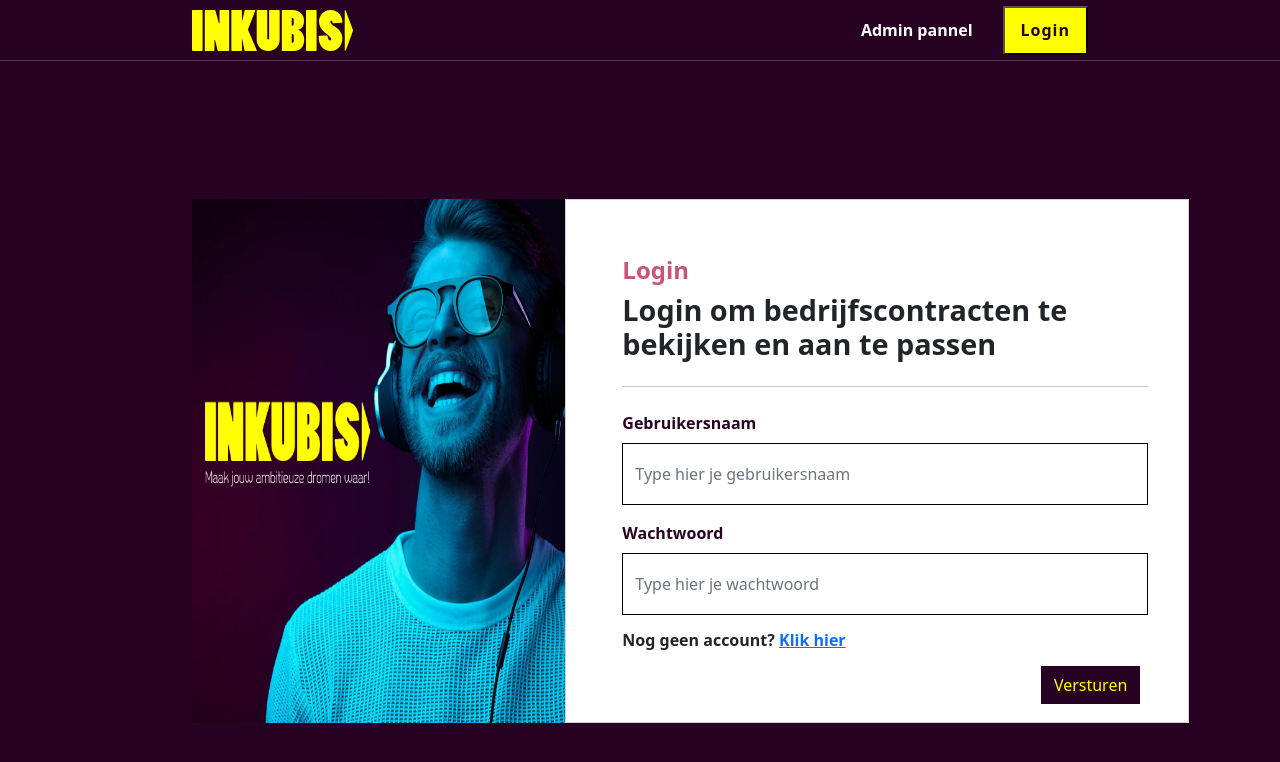
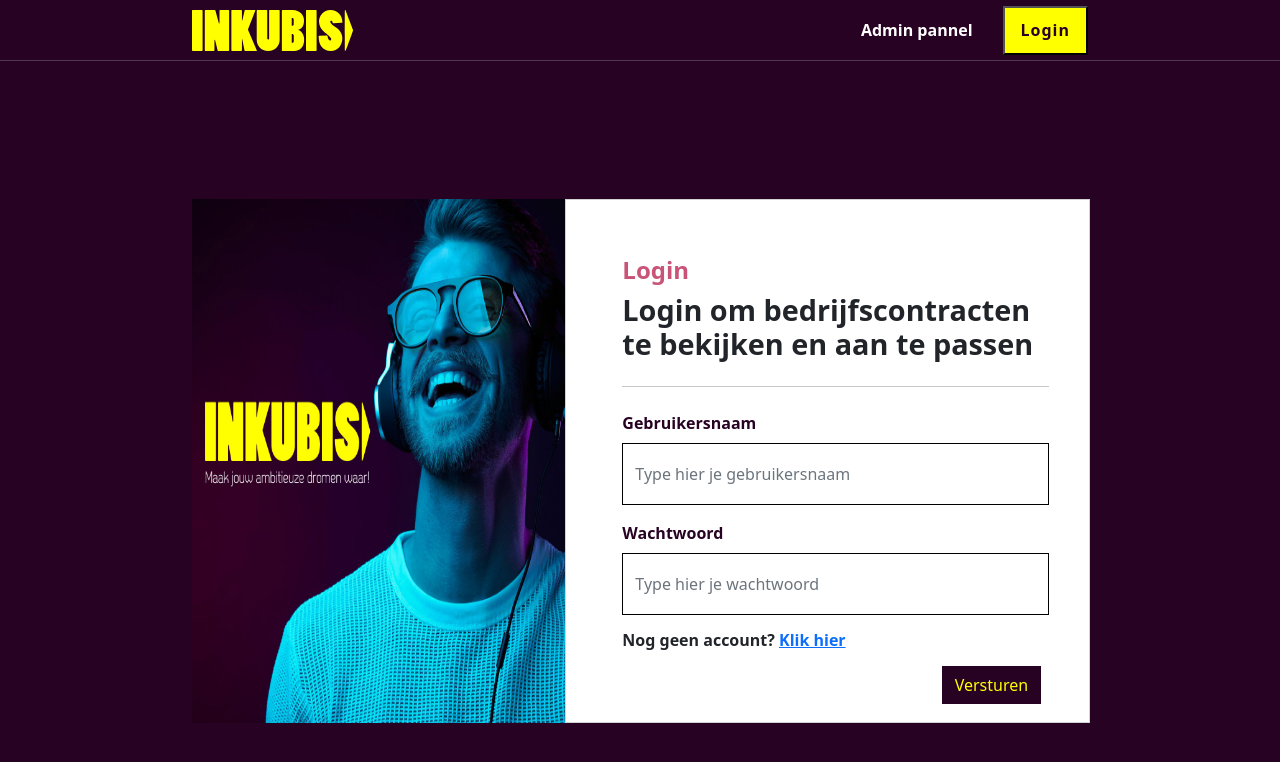
Before and after one commit to kevinvgils/Inkubis-app-frontend, an Angular app: page /login in a window 1280 px wide. Shown: the top 762 px of the page. Built offline with nearby package versions, Linux system fonts and the light colour scheme.

Commit message:
Change to vw

```diff
--- a/src/app/components/login/login.component.css
+++ b/src/app/components/login/login.component.css
@@ -25,8 +25,7 @@ hr {
   max-width: 40rem;
   max-height: 40rem;
   display: flex;
-    width: 100%;
-    width: 39rem;
+  min-width: 41vw;
 }
 
 .card-body {
```
Lines whose indentation alone changed are shown as unchanged.
